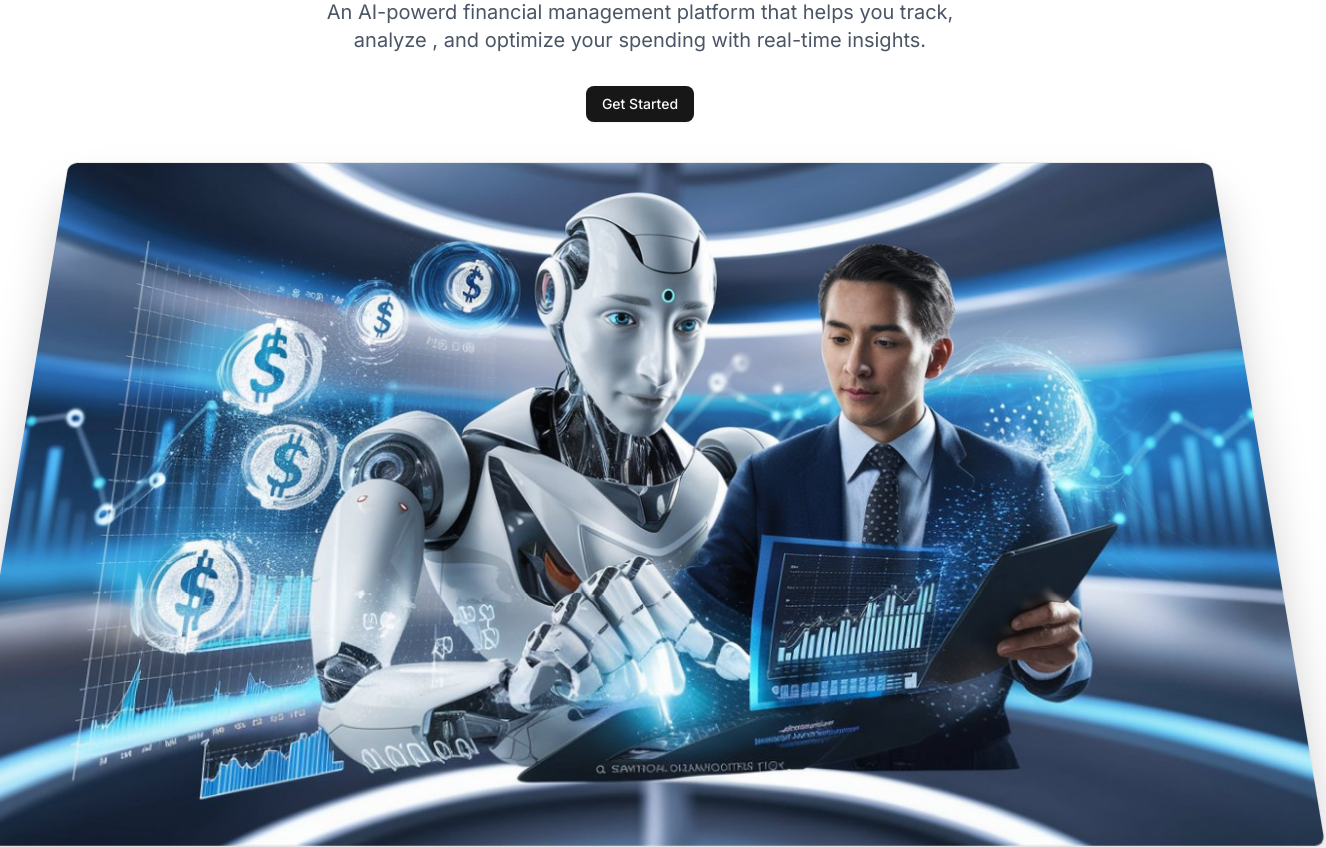
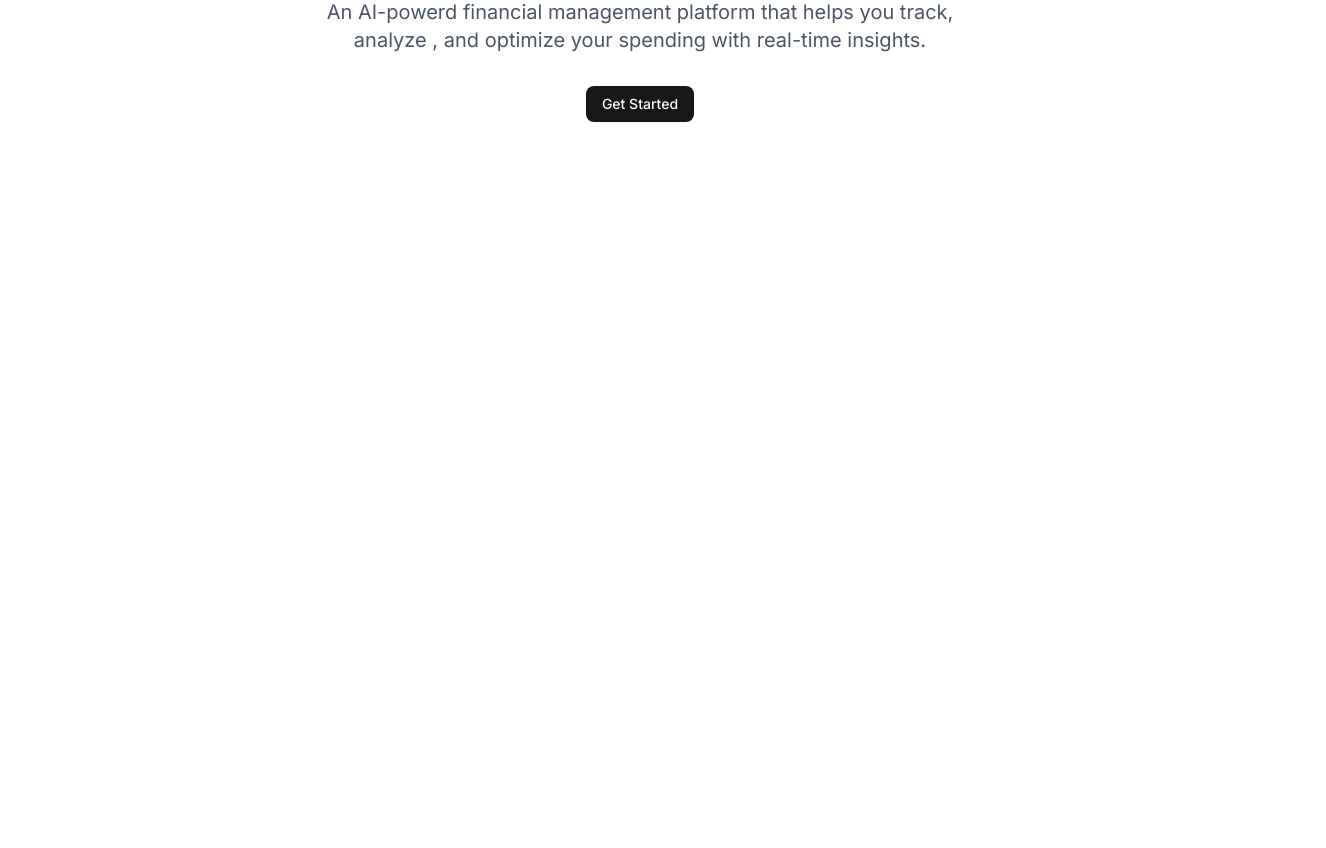
Before and after one commit to Yugsingh05/wealth, a Next.js app: page / in a window 1280 px wide. Shown: the part 380-1228 px from the top of the page, 1326 px wide, since content can reach past the window. Built offline with nearby package versions, Linux system fonts and the light colour scheme; no server answers.

Commit message:
feat: enhance hero section with smooth background fade and improved image transition effects

```diff
--- a/app/globals.css
+++ b/app/globals.css
@@ -139,20 +139,59 @@
     @apply bg-gradient-to-br from-blue-600 to-purple-600 font-extrabold tracking-tighter pr-2 pb-2 text-transparent bg-clip-text;
   }
 }
-
-.hero-image-wrapper{
+.hero-image-wrapper {
   perspective: 1000px;
+  overflow: hidden;
 }
 
-.hero-image{
-  transform: rotateX(15deg) scale(1);
-  transition: transform 0.5s ease-out;
-  will-change: transform;
+.hero-image-visible {
+  opacity: 0;
 }
 
-.hero-image.scrolled{
-  transform: rotateX(0deg) scale(1) translateY(40px);
+.hero-image {
+  opacity: 0;
+  transform: rotateX(15deg) scale(0.9) translateY(30px);
+  transition: transform 1.5s cubic-bezier(0.25, 1, 0.5, 1), opacity 1.5s ease-out;
+  will-change: transform, opacity;
 }
+
+.hero-image.scrolled {
+  opacity: 1;
+  transform: rotateX(0deg) scale(1) translateY(0px);
+  margin-top: 18;
+}
+
+/* Extra Glow Effect */
+.hero-image.scrolled::after {
+  content: "";
+  position: absolute;
+  top: 0;
+  left: 0;
+  width: 100%;
+  height: 100%;
+  background: radial-gradient(circle, rgba(255, 255, 255, 0.2) 0%, transparent 60%);
+  opacity: 0;
+  transition: opacity 1.5s ease-in-out;
+}
+
+.hero-image.scrolled:hover::after {
+  opacity: 1;
+}
+
+/* Smooth Background Fade */
+.hero-image-wrapper {
+  animation: fadeInBg 2s ease-in-out forwards;
+}
+
+@keyframes fadeInBg {
+  from {
+    background-color: rgba(0, 0, 0, 0.5);
+  }
+  to {
+    background-color: rgba(0, 0, 0, 0);
+  }
+}
+
 
 @keyframes gradientMove {
   0% {
--- a/components/HeroSection.jsx
+++ b/components/HeroSection.jsx
@@ -50,7 +50,7 @@ const HeroSection = () => {
             <Button variant={"outline"}>Login</Button>
           </Link> */}
         </div>
-        <div className="hero-image-wrapper">
+        <div className="hero-image-wrapper ">
           <div ref={imageRef} className="hero-image">
             <Image
               src={"/banner.jpeg"}
```
